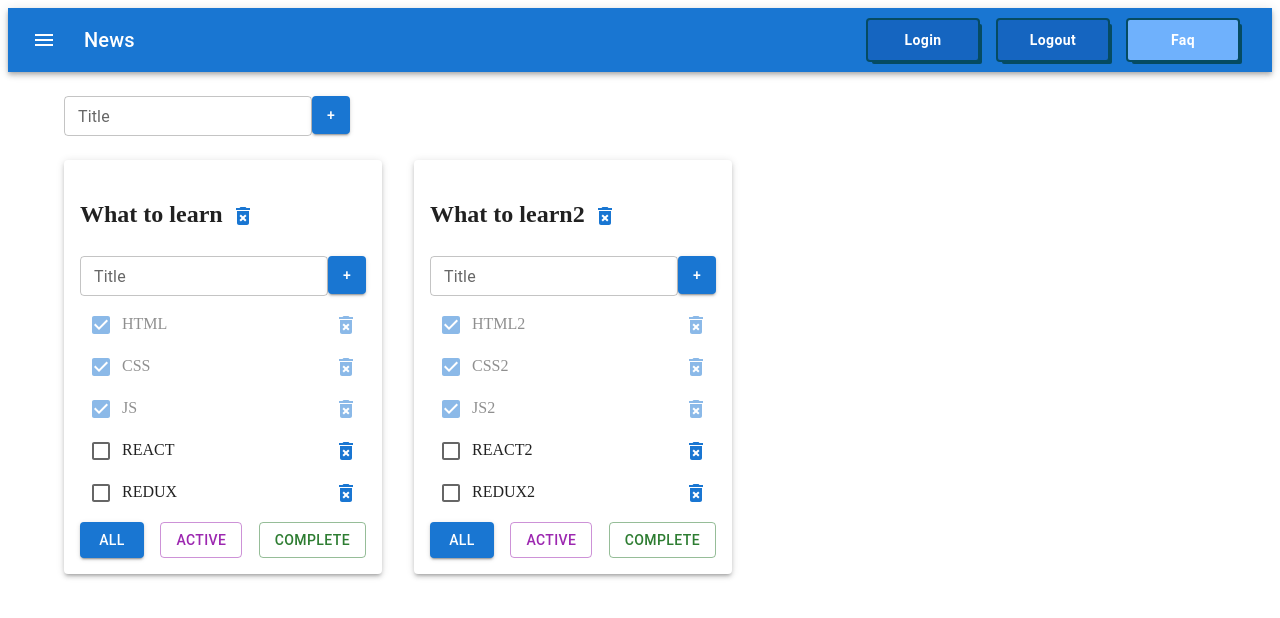
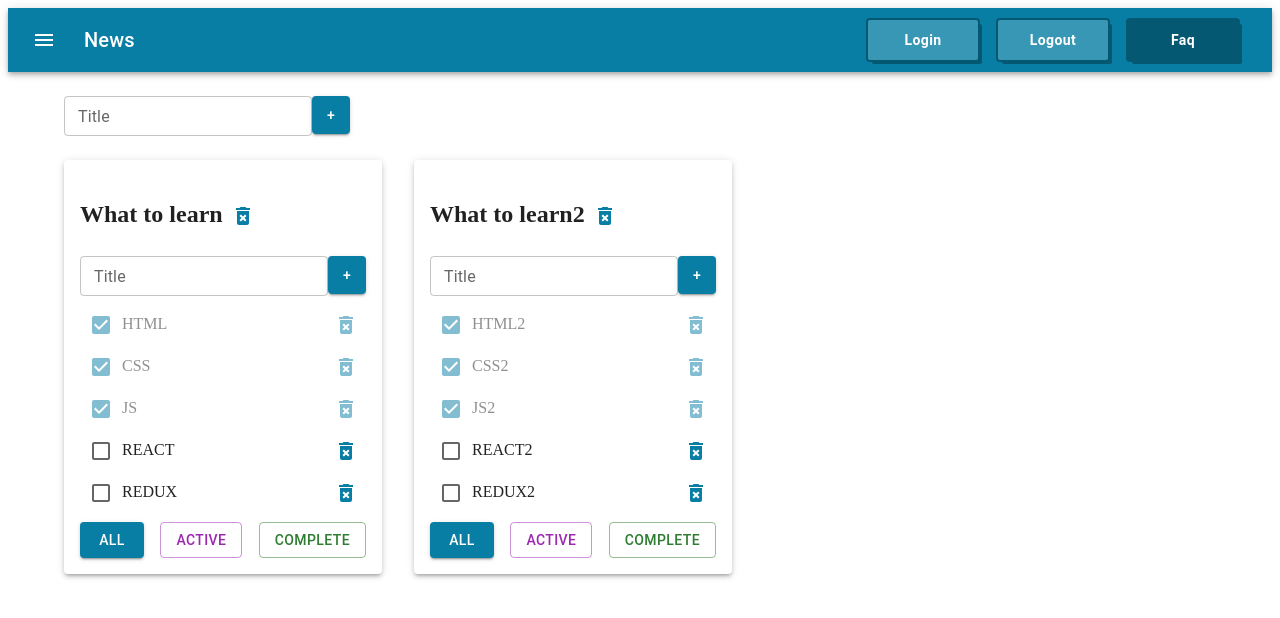
Before and after one commit to igor-minaev/todolist-repeat, a React (Create React App) app: page / in a window 1280 px wide. Shown: the top 618 px of the page. Built offline with nearby package versions, Linux system fonts and the light colour scheme.

Commit message:
Themed components for MUI

```diff
--- a/src/App.tsx
+++ b/src/App.tsx
@@ -6,6 +6,7 @@ import {AppBarComponent} from './components/AppBarComponent';
 import Container from '@mui/material/Container';
 import Grid from '@mui/material/Grid';
 import Paper from '@mui/material/Paper';
+import {createTheme, ThemeProvider} from '@mui/material/styles'
 
 export type TaskType = {
     id: string
@@ -24,6 +25,15 @@ export type TasksStateType = {
 }
 
 function App() {
+
+    const theme = createTheme({
+        palette: {
+            primary: {
+                main: '#087EA4'
+            }
+        }
+    })
+
     const todolistId_1 = crypto.randomUUID()
     const todolistId_2 = crypto.randomUUID()
     const [todolists, setTodolists] = useState<TodolistType[]>([
@@ -114,8 +124,8 @@ function App() {
 
 
     return (
-        <div className="App">
-            <AppBarComponent/>
+        <ThemeProvider theme={theme}>
+                <AppBarComponent theme={theme}/>
                 <Container fixed>
                     <Grid container sx={{my: 3}}>
                         <AddItemForm addItem={addTodolist}/>
@@ -124,7 +134,7 @@ function App() {
                         {mappedTodolists}
                     </Grid>
                 </Container>
-        </div>
+        </ThemeProvider>
     )
 }
 
--- a/src/components/AppBarComponent.tsx
+++ b/src/components/AppBarComponent.tsx
@@ -3,13 +3,18 @@ import AppBar from '@mui/material/AppBar';
 import Box from '@mui/material/Box';
 import Toolbar from '@mui/material/Toolbar';
 import Typography from '@mui/material/Typography';
-import Button from '@mui/material/Button';
 import IconButton from '@mui/material/IconButton';
 import MenuIcon from '@mui/icons-material/Menu';
 import {MenuButton} from './MenuButton';
+import {Theme} from '@mui/material';
 
 
-export const AppBarComponent = () => {
+type AppBarComponentProps = {
+    theme: Theme
+}
+
+
+export const AppBarComponent: React.FC<AppBarComponentProps> = ({theme}) => {
     return (
         <Box sx={{flexGrow: 1}}>
             <AppBar position="static">
@@ -28,7 +33,7 @@ export const AppBarComponent = () => {
                     </Typography>
                     <MenuButton>Login</MenuButton>
                     <MenuButton>Logout</MenuButton>
-                    <MenuButton background="#6fb1fc">Faq</MenuButton>
+                    <MenuButton background={theme.palette.primary.dark}>Faq</MenuButton>
                 </Toolbar>
             </AppBar>
         </Box>
--- a/src/components/MenuButton.tsx
+++ b/src/components/MenuButton.tsx
@@ -6,14 +6,14 @@ type MenuButtonProps = {
     background?: string
 }
 
-export const MenuButton = styled(Button)<MenuButtonProps>(({background}) => ({
+export const MenuButton = styled(Button)<MenuButtonProps>(({background, theme}) => ({
     minWidth: '110px',
     fontWeight: 'bold',
-    boxShadow: '0 0 0 2px #054B62, 4px 4px 0 0 #054B62',
+    boxShadow: `0 0 0 2px ${theme.palette.primary.dark}, 4px 4px 0 0 ${theme.palette.primary.dark}`,
     borderRadius: '2px',
     textTransform: 'capitalize',
     margin: '0 10px',
     padding: '8px 24px',
-    color: '#ffffff',
-    background: background || '#1565c0'
+    color: theme.palette.primary.contrastText,
+    background: background || theme.palette.primary.light
 }))
```
Lines whose indentation alone changed are shown as unchanged.
